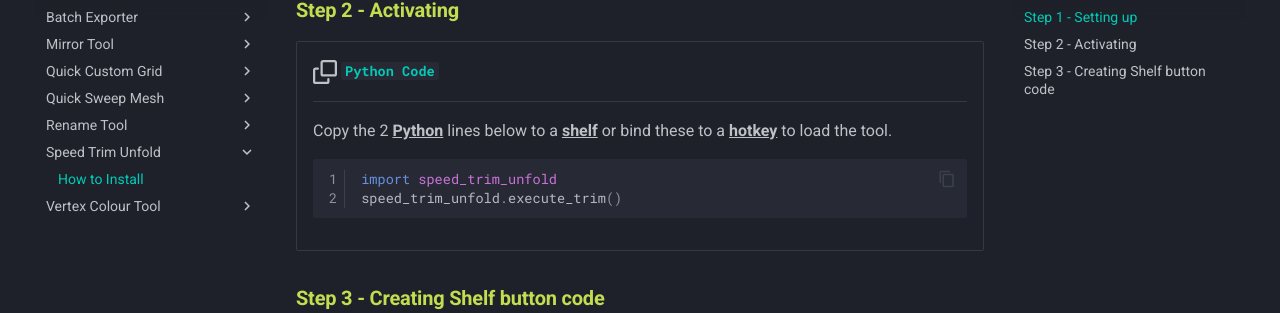
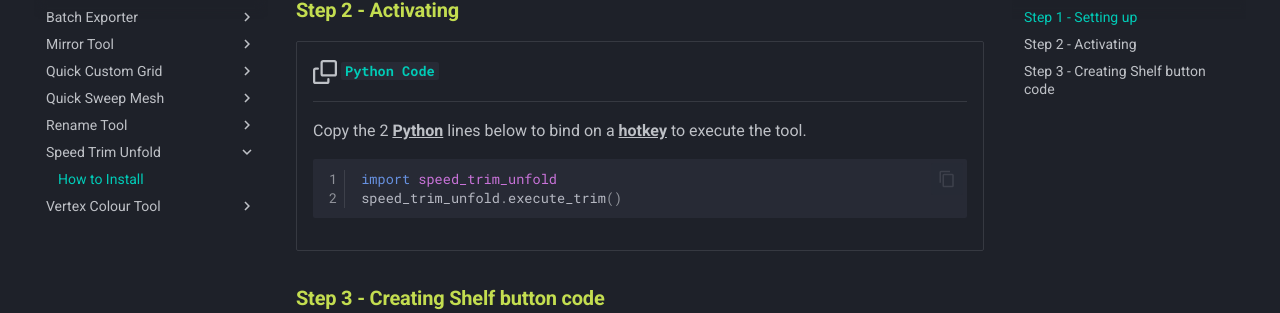
Before and after one commit to mike-isaakidis/Maya-Modelling-Tools, an MkDocs documentation site: the page built from docs/Speed Trim Unfold/How to install.md, in a window 1280 px wide and 900 px high, scrolled down 704 px. Shown: the part 139-452 px from the top of the window. Built offline with MkDocs 1.6.1 and Material for MkDocs 9.7.7, drawn with Linux system fonts in a browser that asks for light colours.

Commit message:
updated documentation
updated documentation

````diff
--- a/docs/Speed Trim Unfold/How to install.md
+++ b/docs/Speed Trim Unfold/How to install.md
@@ -30,7 +30,7 @@
 
     ---
 
-    Copy the 2 ^^**Python**^^  lines below to a ^^**shelf**^^  or bind these to a ^^**hotkey**^^  to load the tool.
+    Copy the 2 ^^**Python**^^  lines below to bind on a ^^**hotkey**^^  to execute the tool.
 
     ``` py linenums="1"
     import speed_trim_unfold
````
Also changed, not shown: docs/Batch Exporter/Buttons_overview.md (+1 -1 lines).
